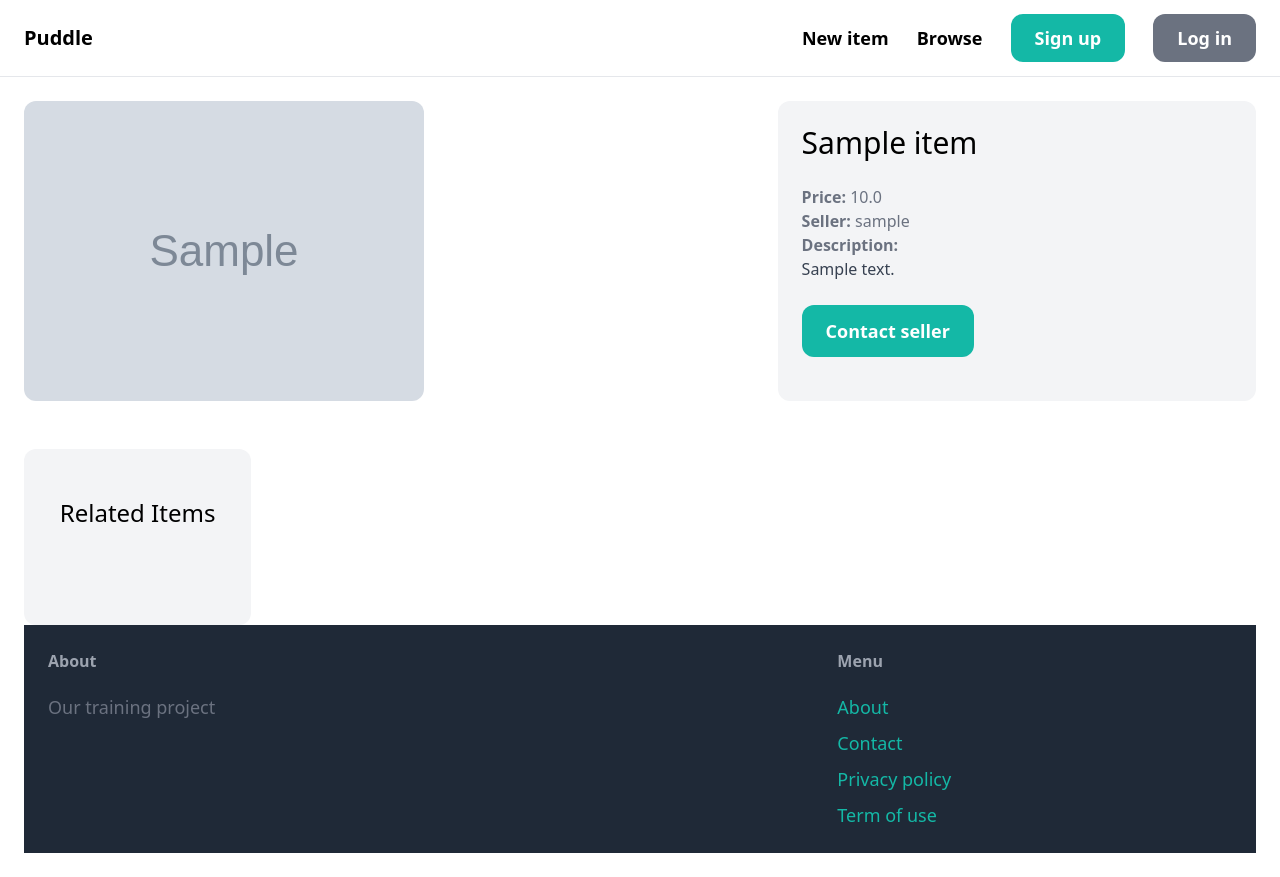
After one commit to dzejkk/Collab_fullstack, a Django app: page /items/1 in a window 1280 px wide. The commit adds this page. Run offline with Django 5.2, Linux system fonts and the light colour scheme; tables that the repository leaves empty hold one stand-in row (values such as "Sample post"); grey boxes marked "Sample" are stand-in pictures; some libraries are stand-ins or nearby versions.

```diff
--- a/backend/config/urls.py
+++ b/backend/config/urls.py
@@ -17,14 +17,12 @@ Including another URLconf
 from django.conf import settings
 from django.conf.urls.static import static
 from django.contrib import admin
-from django.urls import path
-
-from core.views import index, contact
+from django.urls import include, path
 
 
 urlpatterns = [
     path('admin/', admin.site.urls),
-    path('', index, name='index'),
-    path('contact/', contact, name='contact'),
+    path('', include('core.urls')),
+    path('items/', include('item.urls')),
 
 ] + static(settings.MEDIA_URL, document_root=settings.MEDIA_ROOT)
--- a/backend/core/templates/core/base.html
+++ b/backend/core/templates/core/base.html
@@ -17,7 +17,7 @@
             <div class="space-x-6">
                 <a href="#" class="text-lg font-semibold hover:text-gray-500">New item</a>
                 <a href="#" class="text-lg font-semibold hover:text-gray-500">Browse</a>
-                <a href="#" class="px-6 py-3 text-lg font-semibold bg-teal-500 text-white rounded-xl hover:bg-teal-700">Sign up</a>
+                <a href="{% url 'core:signup' %}" class="px-6 py-3 text-lg font-semibold bg-teal-500 text-white rounded-xl hover:bg-teal-700">Sign up</a>
                 <a href="#" class="px-6 py-3 text-lg font-semibold bg-gray-500 text-white rounded-xl hover:bg-gray-700">Log in</a>
             </div>
         </nav>
@@ -39,7 +39,7 @@
 
                 <ul class="space-y-2">
                     <li><a href="#" class="text-lg text-teal-500 hover:text-teal-700">About</a></li>
-                    <li><a href="{% url 'contact' %}" class="text-lg text-teal-500 hover:text-teal-700">Contact</a></li>
+                    <li><a href="{% url 'core:contact' %}" class="text-lg text-teal-500 hover:text-teal-700">Contact</a></li>
                     <li><a href="#" class="text-lg text-teal-500 hover:text-teal-700">Privacy policy</a></li>
                     <li><a href="#" class="text-lg text-teal-500 hover:text-teal-700">Term of use</a></li>
                 </ul>
--- a/backend/core/templates/core/index.html
+++ b/backend/core/templates/core/index.html
@@ -10,7 +10,7 @@
         <div class="grid grid-cols-3 gap-3">
             {% for item in items %}
                 <div>
-                    <a href="#">
+                    <a href="{% url 'item:detail' item.id %}">
                         <div>
                             {% if item.image %}
                                 <img src="{{ item.image.url }}" class="rounded-t-xl">
--- /dev/null
+++ b/backend/core/urls.py
@@ -0,0 +1,11 @@
+from django.urls import path
+
+from . import views
+
+app_name ='core'
+
+urlpatterns = [
+    path('', views.index, name='index'),
+    path('contact/', views.contact, name='contact'),
+    path('signup/', views.signup, name='signup'),
+]
--- a/backend/item/models.py
+++ b/backend/item/models.py
@@ -13,7 +13,8 @@ class Category(models.Model):
 
 class Item(models.Model):
     category = models.ForeignKey(Category, related_name='items', on_delete=models.CASCADE)
-    name = models.TextField(blank=True, null=True)
+    name = models.CharField(max_length=255)
+    description = models.TextField(blank=True, null=True)
     price = models.FloatField()
     image = models.ImageField(upload_to='item_images', blank=True, null=True)
     is_sold = models.BooleanField(default=False)
--- /dev/null
+++ b/backend/item/templates/item/detail.html
@@ -0,0 +1,51 @@
+{% extends 'core/base.html' %}
+
+{% block title %}{{item.name}}{% endblock %}
+
+{% block content %}
+
+<div class="grid grid-cols-5 gap-6">
+    {%if item.image %}
+        <div class="col-span-3">
+            <img src="{{ item.image.url }}" class="rounded-xl">
+        </div>
+    {% endif %}
+    <div class="col-span-2 p-6 bg-gray-100 rounded-xl">
+        <h1 class="mb-6 text-3xl">{{ item.name }}</h1>
+        <p class="text-gray-500"><strong>Price: </strong>{{ item.price }}</p>
+        <p class="text-gray-500"><strong>Seller: </strong>{{ item.created_by.username }}</p>
+
+        {% if item.description %}
+            <p class= "text-gray-700">
+                <strong class="text-gray-500">Description:</strong><br>
+                {{item.description}}
+            </p>
+        {% endif %}
+
+         <a href="#" class="inline-block mt-6 px-6 py-3 text-lg font-semibold bg-teal-500 text-white rounded-xl hover:bg-teal-700">Contact seller</a>
+    </div>
+    <div class="mt-6 px-6 py-12 bg-gray-100 rounded-xl">
+        <h2 class="mb-12 text-2xl text-center">Related Items</h2>
+
+        <div class="grid grid-cols-3 gap-3">
+            {% for item in related_items %}
+                <div>
+                    <a href="{% url 'item:detail' item.id %}">
+                        <div>
+                            {% if item.image %}
+                                <img src="{{ item.image.url }}" class="rounded-t-xl">
+                            {% else %}
+                                <img src="/media/item_images/no-image.png" class="rounded-t-xl">
+                            {% endif %}
+                        </div>
+
+                        <div class="p-6 bg-white rounded-b-xl">
+                            <h2 class="text-2xl">{{ item.name }}</h2>
+                            <p class="text-gray-500">Price: {{ item.price }}</p>
+                        </div>
+                    </a>
+                </div>
+            {% endfor %}
+        </div>
+    </div>
+{% endblock %}
--- a/backend/item/urls.py
+++ b/backend/item/urls.py
@@ -0,0 +1,9 @@
+from django.urls import path
+
+from . import views
+
+app_name ='item'
+
+urlpatterns = [
+    path('<int:pk>', views.detail, name='detail'),
+]
--- a/backend/item/views.py
+++ b/backend/item/views.py
@@ -0,0 +1,12 @@
+from django.shortcuts import render, get_object_or_404
+
+from .models import Item
+
+def detail(request, pk):
+    item = get_object_or_404(Item, pk = pk)
+    related_items= Item.objects.filter(category = item.category, is_sold=False).exclude(pk=pk)[0:3]
+
+    return render(request,'item/detail.html', {
+        'item':item,
+        'related_items': related_items,
+    })
```
Also changed, not shown: backend/core/forms.py (added, +25 -0 lines), backend/core/templates/core/signup.html (added, +46 -0 lines), backend/core/views.py (+13 -1 lines), backend/core/__init__.py (deleted), backend/item/migrations/0004_item_description_alter_item_name.py (added).
